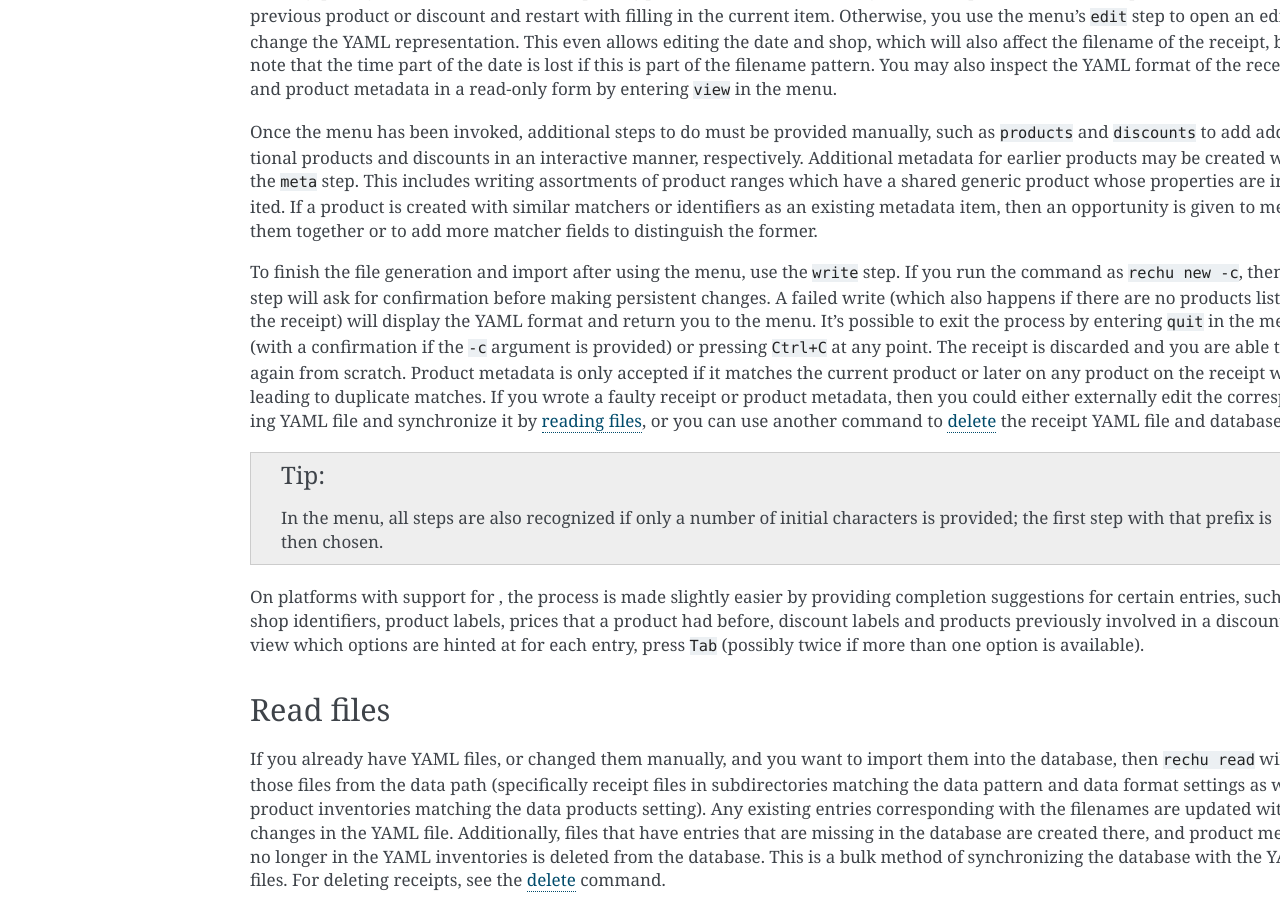
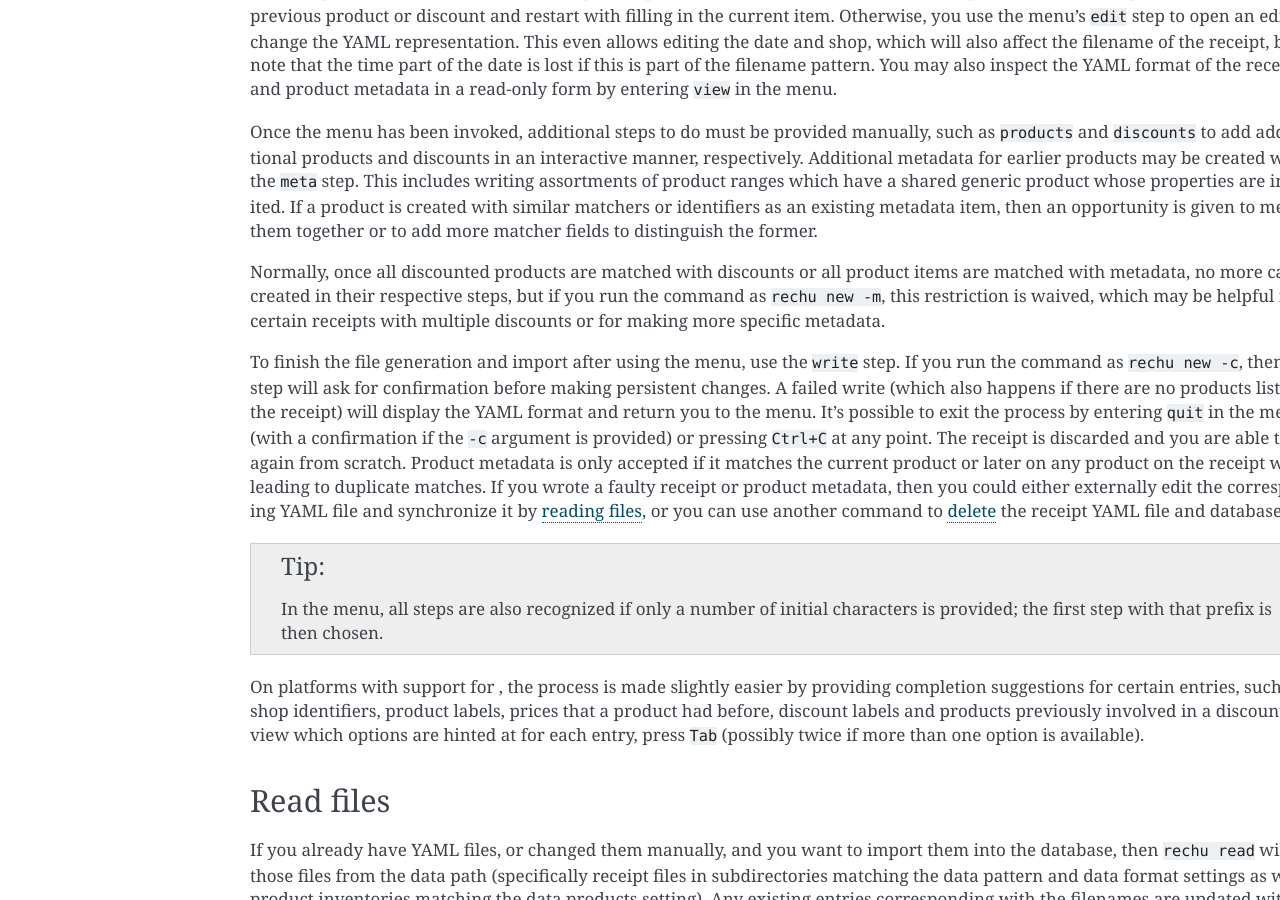
Before and after one commit to lhelwerd/rechu, a Sphinx documentation site: the page built from docs/source/commands.md, in a window 1280 px wide and 900 px high, scrolled down 1205 px. Built offline with Sphinx 7.4.7, drawn with Linux system fonts in a browser that asks for light colours; pages that are not in the unit, such as notebooks, are missing from menus.

Commit message:
Update CHANGELOG and docs on new discount/metadata checks

```diff
--- a/docs/source/commands.md
+++ b/docs/source/commands.md
@@ -81,6 +81,12 @@ assortments of product ranges which have a shared generic product whose
 properties are inherited. If a product is created with similar matchers or
 identifiers as an existing metadata item, then an opportunity is given to merge
 them together or to add more matcher fields to distinguish the former.
+
+Normally, once all discounted products are matched with discounts or all
+product items are matched with metadata, no more can be created in their
+respective steps, but if you run the command as `rechu new -m`, this
+restriction is waived, which may be helpful for certain receipts with multiple
+discounts or for making more specific metadata.
 
 To finish the file generation and import after using the menu, use the `write`
 step. If you run the command as `rechu new -c`, then this step will ask for
```
Also changed, not shown: CHANGELOG.md (+3 -0 lines).
